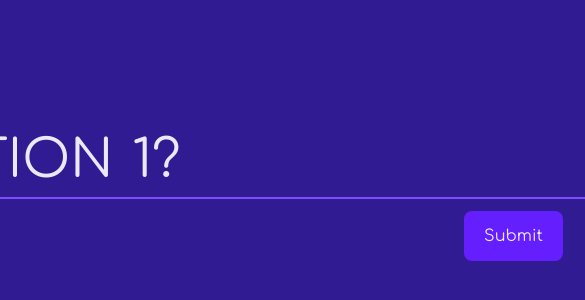
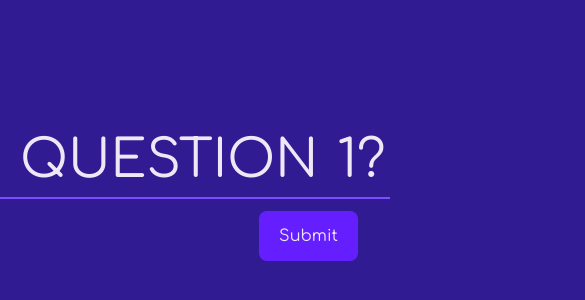
Before and after one commit to mrbing47/Material-Form, a plain HTML site: page index.html in a window 390 px wide. Shown: the part 224-524 px from the top of the page, 585 px wide, since content can reach past the window. Drawn offline with Linux system fonts and the light colour scheme.

Commit message:
Added media queries

```diff
--- a/index.css
+++ b/index.css
@@ -123,3 +123,20 @@ section {
     font-size: 52px;
     font-family: var(--text-font-family);
 }
+
+@media (max-width: 768px) {
+    section {
+        width: 100vw;
+    }
+
+    .ques-container,
+    .ques-container input {
+        width: 100%;
+    }
+
+    #final-section span {
+        display: block;
+        text-align: center;
+    }
+
+}
```
